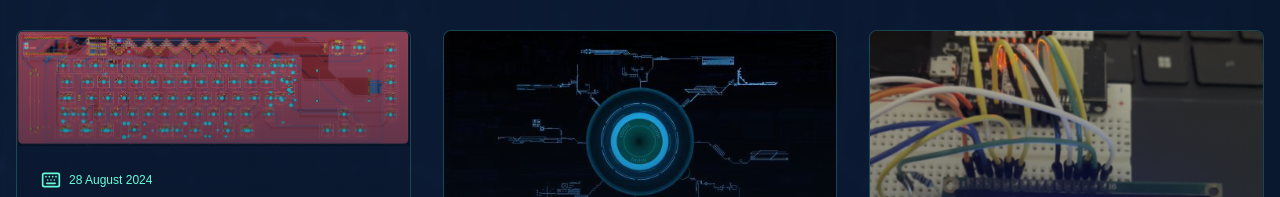
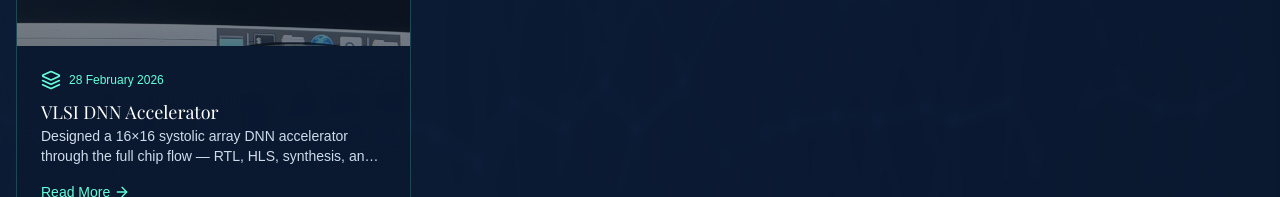
Before and after one commit to fabianmolinaEE/fabianmolinaee.github.io, a React (Vite) app: page / in a window 1280 px wide. Shown: the part 1543-1740 px from the top of the page. Built offline with nearby package versions, Linux system fonts and the light colour scheme.

Commit message:
added 272?

```diff
--- a/src/pages/Index.tsx
+++ b/src/pages/Index.tsx
@@ -1,6 +1,6 @@
 import { Navbar } from "@/components/layout/Navbar";
 import { ProjectCard } from "@/components/ProjectCard";
-import { CircuitBoard, Cpu, Keyboard, Ruler, Zap, Cloud, Bot, Mic, Github, Linkedin, Mail } from "lucide-react";
+import { CircuitBoard, Cpu, Keyboard, Ruler, Zap, Cloud, Bot, Mic, Github, Linkedin, Mail, Layers } from "lucide-react";
 import { Avatar, AvatarImage, AvatarFallback } from "@/components/ui/avatar";
 import { useEffect, useRef } from "react";
 
@@ -120,6 +120,14 @@ const CircuitAnimation = () => {
 };
 
 const projects = [
+  {
+    title: "VLSI DNN Accelerator",
+    description: "Designed a 16×16 systolic array DNN accelerator through the full chip flow — RTL, HLS, synthesis, and place & route — achieving 0 DRC violations and 50 MHz at 0.217 mW post-PnR in Stanford's EE272.",
+    image: "/lovable-uploads/vlsi-floorplan.jpg",
+    link: "/projects/vlsi-dnn-accelerator",
+    date: "28 February 2026",
+    icon: <Layers className="text-tech-purple w-5 h-5" />
+  },
   {
     title: "AR Mango Smart Glasses",
     description: "Built custom AR smart glasses using a Mango Pi, accelerometer, and OLED display, with a custom graphics library for star visualization...",
--- a/src/pages/ProjectDetail.tsx
+++ b/src/pages/ProjectDetail.tsx
@@ -1,9 +1,48 @@
 import { useParams } from "react-router-dom";
 import { Navbar } from "@/components/layout/Navbar";
-import { CircuitBoard, Cpu, Keyboard, Ruler, Zap, Cloud, Bot, Mic } from "lucide-react";
+import { CircuitBoard, Cpu, Keyboard, Ruler, Zap, Cloud, Bot, Mic, Layers } from "lucide-react";
 import { useEffect } from "react";
 
 const projects = [
+  {
+    id: "vlsi-dnn-accelerator",
+    title: "VLSI DNN Accelerator",
+    description: "Designed and taped out a 16×16 systolic array DNN accelerator through the full chip design flow — from design space exploration and RTL to HLS, synthesis, place & route, and signoff — as part of Stanford's EE272 mixed-signal VLSI course.",
+    image: "/lovable-uploads/vlsi-floorplan.jpg",
+    date: "28 February 2026",
+    icon: <Layers className="text-tech-purple" />,
+    detailedDescription: `As part of Stanford's EE272 Mixed-Signal Design and EDA course, my partner Ruben Carrazco and I designed and implemented a 16×16 convolutional systolic array DNN accelerator from scratch, carrying it through every stage of a real chip design flow.
+
+The accelerator is built around 256 MAC units arranged in a systolic dataflow, with an input double buffer, weight double buffer, and output accumulation buffer. Tiled execution allows it to handle arbitrary convolution layer sizes. We validated correctness across all 8 unique ResNet-18 convolution layers with 17 passing RTL tests written in SystemVerilog with UVM testbenches — covering the FIFO, double buffers, MAC unit, address generator, and the full systolic array.
+
+Design Space Exploration (HW1): Using the Interstellar tool, we swept 20+ memory configurations and PE counts within a 2mm² area budget. Our optimal design settled on 484 PEs (22×22 array), a 2-level register file (16B + 32B per PE), and a 64KB global buffer — achieving 40.01 mJ total energy and 59.3M cycles across all ResNet-18 layers.
+
+RTL Implementation (HW2–4): We wrote the full accelerator in Verilog and SystemVerilog, implementing the FIFO, input/weight double buffers (with bank-switching and simultaneous read/write), accumulation buffer, MAC unit, skew registers, and systolic array controller. UVM-style testbenches with scoreboards and randomized stimulus verified every submodule.
+
+HLS Implementation (HW5): We re-implemented the accelerator in C++ using Catapult HLS, applying loop pipelining (#pragma hls_pipeline), full loop unrolling over IC0/OC0 dimensions, and fixed loop bounds. This pushed the design toward compute-bound execution — conv2_x reached 85.2% MAC utilization at 530K cycles, well within the 540K target.
+
+Synthesis (HW6): Using Synopsys Design Compiler with SRAM macro wrappers (4096×128 and 8192×128), we synthesized the design targeting multiple clock frequencies. The Verilog implementation met timing at 50 MHz with a final area of 21.27 mm² and 1.581 mW total power — 98.8% of cell area coming from SRAM macros.
+
+Place & Route and Signoff (HW7): We implemented a macro-aware physical design flow in Cadence Innovus. Macro-first floorplanning placed SRAM instances manually with non-uniform halos; pins were assigned by traffic class (inputs top, outputs bottom, clocks/control left); and a custom PDN added core rings, block rings around each SRAM, a global mesh, and explicit macro power-pin routing. Final post-PnR result: 3.5705 mm², 50 MHz, 0.217 mW, and 0 DRC violations.
+
+Final Report: We analyzed YOLO-v11 as a target workload, showing how the backbone's 3×3 and 1×1 convolutions map well to our systolic array, and identifying where the design would need enhancements — wider activation bandwidth, fused upsample/concat/pooling operators, and a multi-scale-aware scheduler — to handle a full detection network in production.`,
+    skills: [
+      "Verilog / SystemVerilog",
+      "UVM Verification",
+      "High-Level Synthesis (HLS)",
+      "C++",
+      "Synopsys Design Compiler",
+      "Cadence Innovus",
+      "SRAM Macro Integration",
+      "Physical Design (Floorplan, P&R, Signoff)",
+      "Systolic Array Architecture",
+      "Design Space Exploration",
+      "mflowgen",
+      "Python",
+      "ResNet-18 / DNN Workloads"
+    ],
+    learnings: `This course gave me end-to-end experience with a real chip design flow for the first time. The biggest lesson was how different stages of the flow reveal different bottlenecks — what looked like a compute-bound problem in design space exploration became a memory-bandwidth problem in RTL, and then a physical routing problem in place and route. Writing UVM testbenches taught me how professional verification is done at scale. HLS showed me how C++ abstractions translate to hardware and where the tool needs explicit guidance. Synthesis and P&R made me appreciate that area and power aren't just about logic — with SRAM macros dominating 98.8% of the area, memory architecture decisions made in week one determined the physical result at the end of the quarter. The macro-aware floorplanning and PDN work in Innovus was particularly eye-opening: routing a bus-heavy, macro-dominated design requires thinking about the physical structure from the very start, not as a late-stage cleanup problem.`
+  },
   {
     id: "ar-smart-glasses",
     title: "AR Mango Smart Glasses",
```
Also changed, not shown: public/lovable-uploads/vlsi-floorplan.jpg (added).
